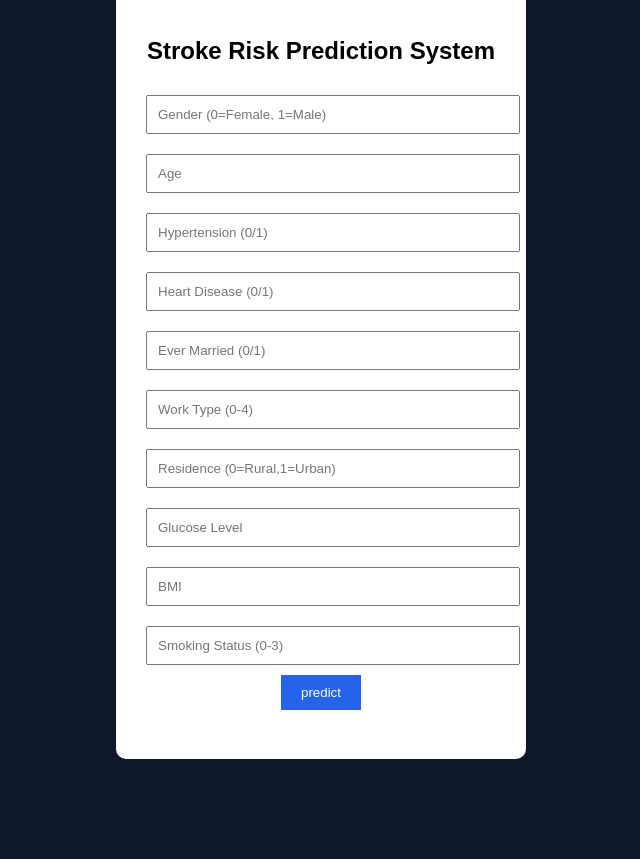
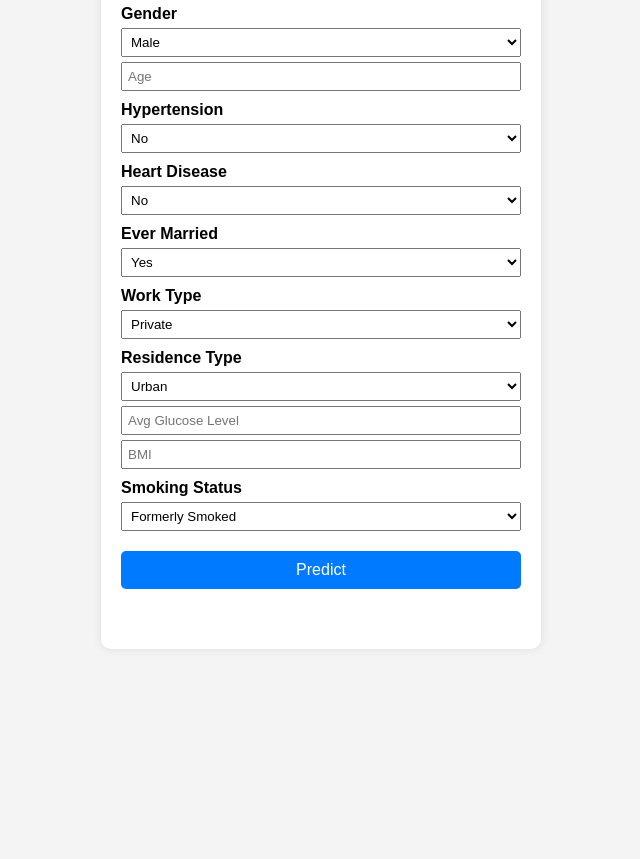
Before and after one commit to PARIMALA-MURUGESAN/Stroke-Prediction-System, a plain HTML site: page client/index.html in a window 1280 px wide. Shown: the part 113-972 px from the top of the page, without its empty margins (319-959 px from the left). After the commit the page ends 800 px from the top, so only its background shows below. Drawn offline with Linux system fonts and the light colour scheme.

Commit message:
Updated files

```diff
--- a/client/index.html
+++ b/client/index.html
@@ -1,29 +1,169 @@
 <!DOCTYPE html>
 <html>
 <head>
-<title>Stroke Risk Prediction</title>
-<link rel="stylesheet" href="style.css">
+  <title>Stroke Risk Prediction</title>
+  <style>
+    body {
+      font-family: Arial, sans-serif;
+      margin: 30px;
+      background-color: #f4f4f4;
+    }
+    .card {
+      background-color: white;
+      padding: 20px;
+      border-radius: 10px;
+      max-width: 400px;
+      margin: auto;
+      box-shadow: 0px 0px 10px rgba(0,0,0,0.1);
+    }
+    label {
+      display: block;
+      margin-top: 10px;
+      font-weight: bold;
+    }
+    select, input {
+      width: 100%;
+      padding: 5px;
+      margin-top: 5px;
+      box-sizing: border-box;
+    }
+    button {
+      margin-top: 20px;
+      padding: 10px;
+      width: 100%;
+      background-color: #007BFF;
+      color: white;
+      border: none;
+      border-radius: 5px;
+      cursor: pointer;
+      font-size: 16px;
+    }
+    button:hover {
+      background-color: #0056b3;
+    }
+    #result {
+      margin-top: 20px;
+      font-weight: bold;
+      font-size: 18px;
+      text-align: center;
+      padding: 10px;
+      border-radius: 5px;
+      color: white; /* default, will change dynamically */
+    }
+  </style>
 </head>
 <body>
+
 <div class="card">
-  <h2>Stroke Risk Prediction System</h2>
-    <input id="gender" placeholder="Gender (0=Female, 1=Male)">
-    <input id="age" placeholder="Age">
-    <input id="hypertension" placeholder="Hypertension (0/1)">
-    <input id="heart_disease" placeholder="Heart Disease (0/1)">
-    <input id="ever_married" placeholder="Ever Married (0/1)">
-    <input id="work_type" placeholder="Work Type (0-4)">
-    <input id="residence" placeholder="Residence (0=Rural,1=Urban)">
-    <input id="glucose" placeholder="Glucose Level">
-    <input id="bmi" placeholder="BMI">
-    <input id="smoking" placeholder="Smoking Status (0-3)">
+  <h2>Stroke Risk Prediction</h2>
 
+  <label>Gender</label>
+  <select id="gender">
+    <option value="Male">Male</option>
+    <option value="Female">Female</option>
+    <option value="Other">Other</option>
+  </select>
 
-  <button id="predictBtn">predict</button>
+  <input id="age" type="number" placeholder="Age">
 
-  <h3 id="result"></h3>
+  <label>Hypertension</label>
+  <select id="hypertension">
+    <option value="0">No</option>
+    <option value="1">Yes</option>
+  </select>
+
+  <label>Heart Disease</label>
+  <select id="heart_disease">
+    <option value="0">No</option>
+    <option value="1">Yes</option>
+  </select>
+
+  <label>Ever Married</label>
+  <select id="ever_married">
+    <option value="Yes">Yes</option>
+    <option value="No">No</option>
+  </select>
+
+  <label>Work Type</label>
+  <select id="work_type">
+    <option value="Private">Private</option>
+    <option value="Self-employed">Self-employed</option>
+    <option value="Govt_job">Govt_job</option>
+    <option value="children">Children</option>
+    <option value="Never_worked">Never worked</option>
+  </select>
+
+  <label>Residence Type</label>
+  <select id="Residence_type">
+    <option value="Urban">Urban</option>
+    <option value="Rural">Rural</option>
+  </select>
+
+  <input id="avg_glucose_level" type="number" placeholder="Avg Glucose Level">
+  <input id="bmi" type="number" placeholder="BMI">
+
+  <label>Smoking Status</label>
+  <select id="smoking_status">
+    <option value="formerly smoked">Formerly Smoked</option>
+    <option value="never smoked">Never Smoked</option>
+    <option value="smokes">Smokes</option>
+    <option value="Unknown">Unknown</option>
+  </select>
+
+  <button id="predictBtn">Predict</button>
+
+  <div id="result"></div>
 </div>
 
-<script src="script.js"></script>
+<script>
+const predictBtn = document.getElementById("predictBtn");
+const resultDiv = document.getElementById("result");
+
+predictBtn.addEventListener("click", async () => {
+    // Collect input values
+    const data = {
+        gender: document.getElementById("gender").value,
+        age: document.getElementById("age").value,
+        hypertension: parseInt(document.getElementById("hypertension").value),
+        heart_disease: parseInt(document.getElementById("heart_disease").value),
+        ever_married: document.getElementById("ever_married").value,
+        work_type: document.getElementById("work_type").value,
+        Residence_type: document.getElementById("Residence_type").value,
+        avg_glucose_level: parseFloat(document.getElementById("avg_glucose_level").value),
+        bmi: parseFloat(document.getElementById("bmi").value),
+        smoking_status: document.getElementById("smoking_status").value
+    };
+
+    try {
+        const response = await fetch("http://127.0.0.1:5000/predict", {
+            method: "POST",
+            headers: { "Content-Type": "application/json" },
+            body: JSON.stringify(data)
+        });
+
+        const result = await response.json();
+
+        if (result.error) {
+            resultDiv.innerText = "Error: " + result.error;
+            resultDiv.style.backgroundColor = "orange";
+        } else {
+            const risk = result.risk_level.trim().toLowerCase();
+
+            if (risk === "high") {
+                resultDiv.innerText = `High Risk: Please consult your doctor. Probability: ${result.stroke_probability}`;
+                resultDiv.style.backgroundColor = "red";
+            } else {
+                resultDiv.innerText = `Low Risk: Keep healthy habits. Probability: ${result.stroke_probability}`;
+                resultDiv.style.backgroundColor = "green";
+            }
+        }
+
+    } catch (err) {
+        resultDiv.innerText = "Error: Could not connect to server.";
+        resultDiv.style.backgroundColor = "orange";
+    }
+});
+</script>
+
 </body>
 </html>
--- a/client/script.js
+++ b/client/script.js
@@ -1,31 +1,56 @@
 document.addEventListener("DOMContentLoaded", () => {
+
+  console.log("script.js loaded successfully");
+
   const btn = document.getElementById("predictBtn");
 
+  if (!btn) {
+    console.error("Predict button not found");
+    return;
+  }
+
   btn.addEventListener("click", async () => {
+    console.log("Predict button clicked");
+
     const data = {
-      gender: Number(document.getElementById("gender").value),
-      age: Number(document.getElementById("age").value),
-      hypertension: Number(document.getElementById("hypertension").value),
-      heart_disease: Number(document.getElementById("heart_disease").value),
-      ever_married: Number(document.getElementById("ever_married").value),
-      work_type: Number(document.getElementById("work_type").value),
-      residence_type: Number(document.getElementById("residence").value),
-      avg_glucose_level: Number(document.getElementById("glucose").value),
-      bmi: Number(document.getElementById("bmi").value),
-      smoking_status: Number(document.getElementById("smoking").value)
+      gender: document.getElementById("gender").value,
+      age: document.getElementById("age").value,
+      hypertension: document.getElementById("hypertension").value,
+      heart_disease: document.getElementById("heart_disease").value,
+      ever_married: document.getElementById("ever_married").value,
+      work_type: document.getElementById("work_type").value,
+      Residence_type: document.getElementById("Residence_type").value,
+      avg_glucose_level: document.getElementById("avg_glucose_level").value,
+      bmi: document.getElementById("bmi").value,
+      smoking_status: document.getElementById("smoking_status").value
     };
 
-    const res = await fetch("/predict", {
+    console.log("Sending data:", data);
+
+    try {
+      const res = await fetch("http://127.0.0.1:5000/predict", {
         method: "POST",
         headers: { "Content-Type": "application/json" },
         body: JSON.stringify(data)
       });
 
       const result = await res.json();
+      console.log("Response:", result);
+
+      if (result.error) {
+        document.getElementById("result").innerHTML =
+          "Error: " + result.error;
+        return;
+      }
 
       document.getElementById("result").innerHTML = `
-      <b>Risk Level:</b> ${result.risk_level}<br>
-      <b>Stroke Probability:</b> ${(result.stroke_probability * 100).toFixed(2)}%
+        Risk Level: ${result.risk_level}<br>
+        Stroke Probability: ${(result.stroke_probability * 100).toFixed(2)}%
       `;
+    } catch (err) {
+      console.error(err);
+      document.getElementById("result").innerHTML =
+        "Server not reachable";
+    }
   });
 });
--- a/client/style.css
+++ b/client/style.css
@@ -1,7 +1,35 @@
-body { background:#0f172a; font-family:Arial; }
+body {
+  background: #f2f4f7;
+  font-family: Arial;
+  display: flex;
+  justify-content: center;
+  align-items: center;
+  height: 100vh;
+}
+
 .card {
-  width:350px; margin:100px auto; padding:30px;
-  background:white; border-radius:10px; text-align:center;
+  background: white;
+  padding: 25px;
+  width: 360px;
+  border-radius: 10px;
+  box-shadow: 0 4px 10px rgba(0,0,0,0.1);
 }
-input { width:100%; padding:10px; margin:10px 0; }
-button { padding:10px 20px; background:#2563eb; color:white; border:none; }
+
+.card input, .card select, button {
+  width: 100%;
+  margin: 8px 0;
+  padding: 10px;
+}
+
+button {
+  background: #007bff;
+  color: white;
+  border: none;
+  cursor: pointer;
+}
+
+#result {
+  margin-top: 15px;
+  font-weight: bold;
+  text-align: center;
+}
```
Also changed, not shown: 2 other files. Lines whose indentation alone changed are shown as unchanged.
